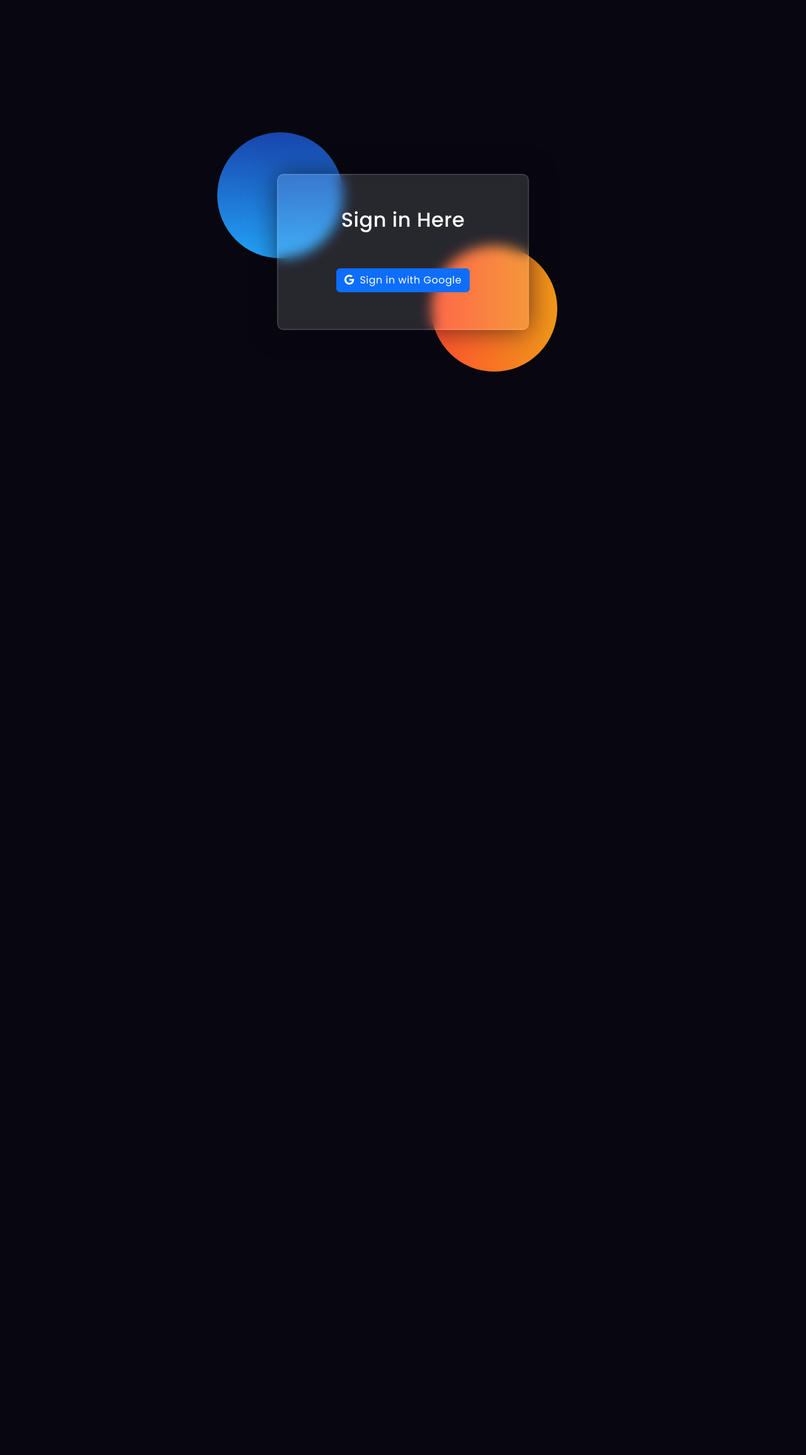
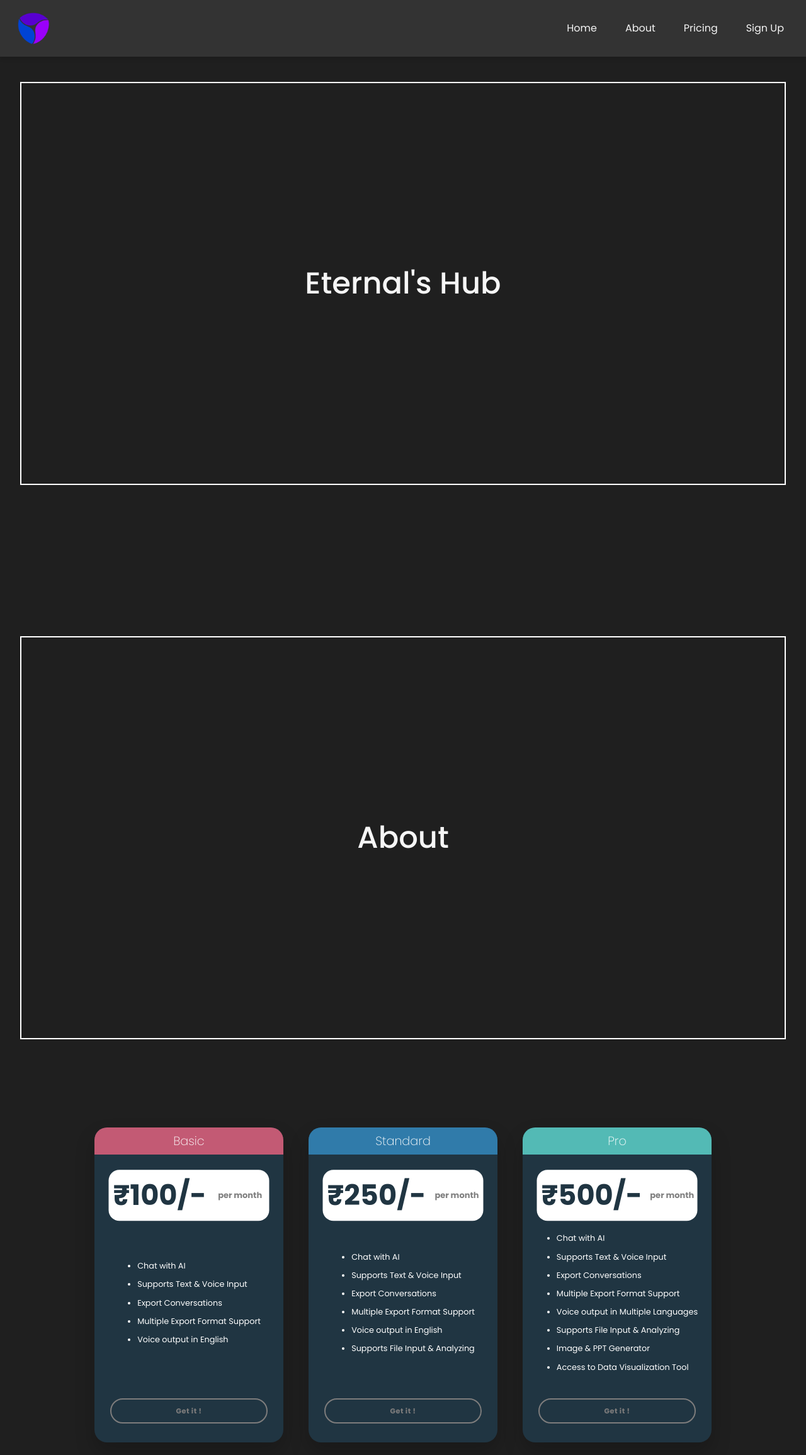
Before and after one commit to adisingh-cs/Aditya, a Django app: page /login/ in a window 1280 px wide. Shown: the whole page at 63% size. Before the commit the page ends 590 px from the top, so only its background shows below. Run offline with Django 5.2, Linux system fonts and the light colour scheme; some libraries are stand-ins or nearby versions.

Commit message:
Landing Page Update

```diff
--- /dev/null
+++ b/main_app/static/pricing.css
@@ -0,0 +1,124 @@
+@import url("https://fonts.googleapis.com/css2?family=Poppins:wght@300;400;500;600&display=swap");
+
+#pricing{
+    position: absolute;
+    top: 210%;
+    left: 5%;
+    opacity: 0;
+}
+
+section{
+    position: absolute;
+    top: 255%;
+    left: 50%;
+    transform: translate(-50%,-50%);
+    width: 95%;
+    display: flex;
+    justify-content: center;
+    align-items: center;
+}
+
+.box{
+    position: relative;
+    display: flex;
+    justify-content: center;
+    flex-direction: column;
+    height: 85%;
+    min-height: 500px;
+    width: 300px;
+    border-radius: 20px;
+    margin: 20px;
+    background: #203542;
+    box-shadow: 0 1rem 2rem rgba(0, 0, 0, 20%);
+}
+
+.title{
+    width: 100%;
+    padding: 10px 0;
+    font-size: 1.2em;
+    font-weight: lighter;
+    text-align: center;
+    border-top-left-radius: 20px;
+    border-top-right-radius: 20px;
+    color: white;
+}
+
+.basic .title{
+    background: #C35A74;
+}
+
+.standard .title{
+    background: #307BAA;
+}
+
+.business .title{
+    background: #53BAB5;
+}
+
+.cost{
+    position: relative;
+    left: 50%;
+    transform: translate(-50%,20%);
+    display: flex;
+    justify-content:center;
+    border-radius: 17px;
+    width: 85%;
+    background: white;
+}
+
+.amount{
+    position: relative;
+    top: 0;
+    left: 0;
+    margin: 7px;
+    color: #203542;
+    font-size: 2.8em;
+    font-weight: bolder;
+}
+
+.txt{
+    position: relative;
+    top: 0;
+    margin: auto;
+    color: grey;
+    font-weight: bold;
+}
+
+.description{
+    position: relative;
+    margin: auto;
+    font-size: 0.8em;
+    color: white;
+    cursor: default;
+}
+
+ul{
+    list-style: disc;
+}
+
+li{
+    margin-top: 10px;
+}
+
+.button{
+    margin: 0 auto 30px;
+}
+
+button{
+    height: 40px;
+    width: 250px;
+    font-size: 0.7em;
+    font-weight: bold;
+    letter-spacing: 0.5px;
+    color: #7D7C7C;
+    border: 2px solid #7D7C7C;
+    border-radius: 50px;
+    background: transparent;
+}
+
+button:hover{
+    color: white;
+    transition: 0.5s;
+    border: none;
+    background: #218838;
+}
--- a/main_app/templates/base.html
+++ b/main_app/templates/base.html
@@ -6,9 +6,10 @@
     <meta charset="UTF-8" />
     <meta name="viewport" content="width=device-width, initial-scale=1.0" />
     <meta http-equiv="X-UA-Compatible" content="ie=edge" />
+    <link rel="preconnect" href="https://fonts.gstatic.com">
     <link href="https://cdn.jsdelivr.net/npm/bootstrap@5.3.3/dist/css/bootstrap.min.css" rel="stylesheet"
         integrity="sha384-QWTKZyjpPEjISv5WaRU9OFeRpok6YctnYmDr5pNlyT2bRjXh0JMhjY6hW+ALEwIH" crossorigin="anonymous">
-    <script src="https://cdn.jsdelivr.net/npm/sweetalert2@10"></script>
+    <link rel="stylesheet" href="https://cdnjs.cloudflare.com/ajax/libs/font-awesome/5.15.4/css/all.min.css">
     <link rel="stylesheet" href="{% static 'index.css' %}" />
     <script src="{% static 'script.js' %}"></script>
     <link rel="icon" type="image/x-icon" href="{% static 'favicon.png' %}">
--- a/main_app/templates/home.html
+++ b/main_app/templates/home.html
@@ -1,5 +1,5 @@
 {% extends 'base.html' %}
-{% block page_title %}{{ page_title }}{% endblock page_title %}
+{% block page_title %}{{ user.first_name }}{% endblock page_title %}
 {% block content %}
 <h4 style="display: flex; align-items: center; cursor: default; text-indent: 5px;">
     <a href="https://rb.gy/qws0y9">
--- a/main_app/templates/login.html
+++ b/main_app/templates/login.html
@@ -2,108 +2,196 @@
 {% block page_title %}{{ page_title }}{% endblock page_title %}
 {% block content %}
 
-<head>
-    <link rel="preconnect" href="https://fonts.gstatic.com">
-    <link rel="stylesheet" href="https://cdnjs.cloudflare.com/ajax/libs/font-awesome/5.15.4/css/all.min.css">
-    <link href="https://fonts.googleapis.com/css2?family=Poppins:wght@300;500;600&display=swap" rel="stylesheet">
-    <style media="screen">
-        *,
-        *:before,
-        *:after {
-            padding: 0;
-            margin: 0;
-            box-sizing: border-box;
+<style>
+    header {
+        width: 100%;
+        padding: 20px;
+        display: flex;
+        justify-content: space-between;
+        align-items: center;
+        background-color: #333;
+        box-shadow: 0 4px 6px rgba(0, 0, 0, 0.1);
+        position: fixed;
+        top: 0;
+        left: 0;
+        z-index: 1;
     }
 
-        body {
-            background-color: #080710;
+    .logo {
+        display: flex;
+        align-items: center;
     }
 
-        .background {
-            width: 430px;
-            height: 220px;
-            position: absolute;
-            transform: translate(-50%, -50%);
-            left: 50%;
-            top: 50%;
+    .logo img {
+        height: 50px;
     }
 
-        .background .shape {
-            height: 200px;
-            width: 200px;
-            position: absolute;
-            border-radius: 50%;
+    .nav-buttons {
+        display: flex;
+        gap: 15px;
     }
 
-        .shape:first-child {
-            background: linear-gradient(#1845ad,
-                    #23a2f6);
-            left: -80px;
-            top: -80px;
+    .nav-buttons a {
+        text-decoration: none;
+        color: #f5f5f5;
+        padding: 10px 15px;
+        border-radius: 5px;
+        transition: background-color 0.3s ease;
     }
 
-        .shape:last-child {
-            background: linear-gradient(to right,
-                    #ff512f,
-                    #f09819);
-            right: -30px;
-            bottom: -80px;
+    .nav-buttons a:hover {
+        background-color: #555;
     }
 
-        form {
-            height: auto;
-            width: 400px;
-            background-color: rgba(255, 255, 255, 0.13);
+    .main-content {
         position: absolute;
-            transform: translate(-50%, -50%);
         top: 50%;
         left: 50%;
-            display: grid;
+        transform: translate(-50%, -50%);
+        height: 80%;
+        width: 95%;
+        border: 2px solid white;
+        display: flex;
         justify-content: center;
-            border-radius: 10px;
-            justify-content: center;
-            backdrop-filter: blur(10px);
-            border: 2px solid rgba(255, 255, 255, 0.1);
-            box-shadow: 0 0 40px rgba(8, 7, 16, 0.6);
-            padding: 50px 35px;
+        align-items: center;
+        text-align: center;
+        margin-top: 50px;
     }
 
-        form * {
-            font-family: 'Poppins', sans-serif;
-            color: #ffffff;
-            letter-spacing: 0.5px;
-            outline: none;
-            border: none;
+    .main-content h1 {
+        font-size: 3em;
+        color: #f5f5f5;
+        margin: 0;
     }
 
-        form h3 {
-            font-size: 32px;
-            font-weight: 500;
-            line-height: 42px;
+    .about {
+        position: absolute;
+        top: 160%;
+        left: 50%;
+        transform: translate(-50%, -50%);
+        height: 80%;
+        width: 95%;
+        border: 2px solid white;
+        display: flex;
+        justify-content: center;
+        align-items: center;
         text-align: center;
+        margin-top: 50px;
     }
 
+    .about h1 {
+        font-size: 3em;
+        color: #f5f5f5;
+        margin: 0;
+    }
 
-        i {
-            margin-right: 4px;
+    #about {
+        position: absolute;
+        top: 110%;
+        left: 5%;
+        opacity: 0;
+    }
+
+    .about-txt {
+        position: absolute;
+        top: 115%;
+        left: 5%;
+        opacity: 0;
     }
 </style>
-</head>
 
-<body>
-    <div class="background">
-        <div class="shape"></div>
-        <div class="shape"></div>
+<link rel="stylesheet" href="../static/pricing.css" />
+
+<header>
+    <div class="logo">
+        <a href="#"><img src="../static/favicon.png" alt="Logo"></a>
     </div>
-    <form>
-        <h3>Sign in Here</h3>
-        <br><br>
-        <a class="link" href="{% url 'social:begin' 'google-oauth2' %}">
-            <div class="btn btn-primary mb-2">
-                <i class="fab fa-google"></i> Sign in with Google
+    <div class="nav-buttons">
+        <a href="#">Home</a>
+        <a href="#about">About</a>
+        <a href="#pricing">Pricing</a>
+        <a href="{% url 'social:begin' 'google-oauth2' %}">Sign Up</a>
     </div>
-        </a>
-    </form>
-</body>
-</html>
+</header>
+
+<div class="main-content" id="#">
+    <h1>Eternal's Hub</h1>
+</div>
+
+<div id="about"></div>
+<h1 class="about-txt">About</h1>
+<div class="about">
+    <h1>About</h1>
+</div>
+
+<h1 id="pricing">Pricing</h1>
+<section>
+    <div class="basic box">
+        <h2 class="title">Basic</h2>
+        <div class="cost">
+            <p class="amount">₹100/-</p>
+            <p class="txt">per month</p>
+        </div>
+        <div class="description">
+            <ul>
+                <li>Chat with AI</li>
+                <li>Supports Text & Voice Input</li>
+                <li>Export Conversations</li>
+                <li>Multiple Export Format Support</li>
+                <li>Voice output in English</li>
+            </ul>
+        </div>
+        <div class="button">
+            <button type="submit">Get it !</button>
+        </div>
+    </div>
+
+    <div class="standard box">
+        <h2 class="title">Standard</h2>
+        <div class="cost">
+            <p class="amount">₹250/-</p>
+            <p class="txt">per month</p>
+        </div>
+        <div class="description">
+            <ul>
+                <li>Chat with AI</li>
+                <li>Supports Text & Voice Input</li>
+                <li>Export Conversations</li>
+                <li>Multiple Export Format Support</li>
+                <li>Voice output in English</li>
+                <li>Supports File Input & Analyzing</li>
+            </ul>
+        </div>
+        <div class="button">
+            <button type="submit">Get it !</button>
+        </div>
+    </div>
+
+    <div class="business box">
+        <h2 class="title">Pro</h2>
+        <div class="cost">
+            <p class="amount">₹500/-</p>
+            <p class="txt">per month</p>
+        </div>
+        <div class="description">
+            <ul>
+                <li>Chat with AI</li>
+                <li>Supports Text & Voice Input</li>
+                <li>Export Conversations</li>
+                <li>Multiple Export Format Support</li>
+                <li>Voice output in Multiple Languages</li>
+                <li>Supports File Input & Analyzing</li>
+                <li>Image & PPT Generator </li>
+                <li>Access to Data Visualization Tool</li>
+            </ul>
+        </div>
+        <div class="button">
+            <button type="submit">Get it !</button>
+        </div>
+    </div>
+</section>
+
+<script type="module" src="https://unpkg.com/ionicons@7.1.0/dist/ionicons/ionicons.esm.js"></script>
+<script nomodule src="https://unpkg.com/ionicons@7.1.0/dist/ionicons/ionicons.js"></script>
+
 {% endblock %}
--- a/main_app/views.py
+++ b/main_app/views.py
@@ -35,16 +35,13 @@ messages = []
 # Create your views here.
 def login(request):
     context = {
-        'page_title': 'Login Page'
+        'page_title': 'Home Page'
     }
     return render(request, 'login.html', context)
 
 @login_required
 def home(request):
-    context = {
-        'page_title': 'Home Page'
-    }
-    return render(request, 'home.html', context)
+    return render(request, 'home.html')
 
 def error_handle(request, exception):
     return render(request, '404.html')
```
Also changed, not shown: db.sqlite3. Lines whose indentation alone changed are shown as unchanged.
